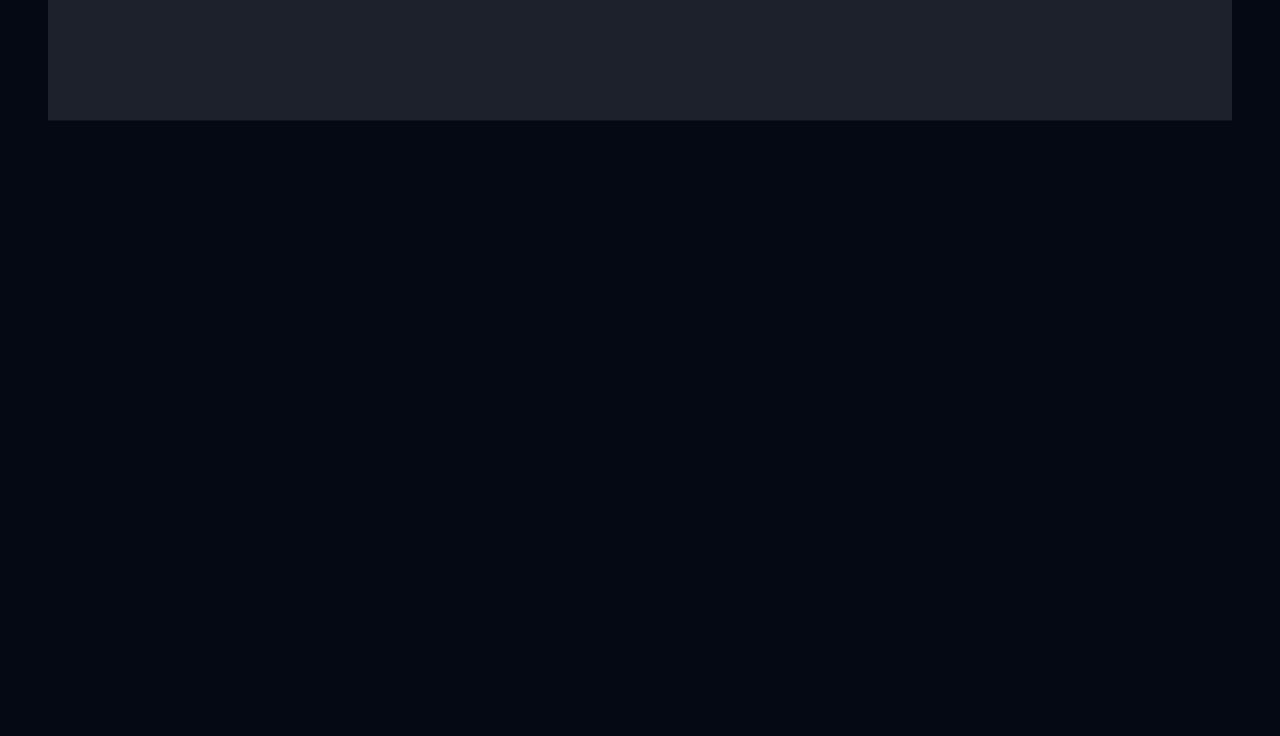
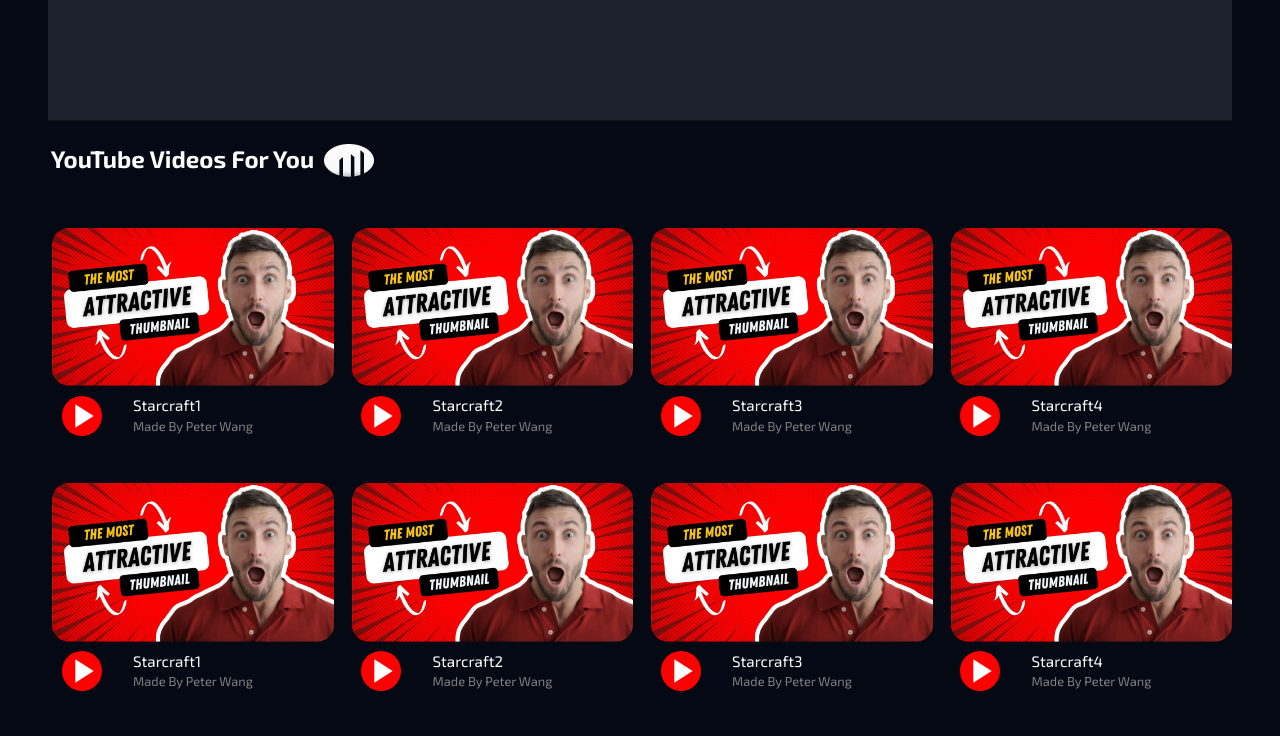
Before and after one commit to UOA-CS732-SE750-Students-2024/project-group-noble-nightingales, a React (Vite) app in the folder frontend/frontend-react/: page /youtube in a window 1280 px wide. Shown: the part 1240-1976 px from the top of the page. Before the commit the page ends 1361 px from the top, so only its background shows below. Built offline with nearby package versions, Linux system fonts and the light colour scheme.

Commit message:
YouTube page accomplished

```diff
--- a/frontend/frontend-react/src/Components/YouTube/PopularRow/PopularRow.jsx
+++ b/frontend/frontend-react/src/Components/YouTube/PopularRow/PopularRow.jsx
@@ -83,7 +83,6 @@ export default function PopularRow() {
       <div className="right">
         <ThemeProvider theme={theme}>
           <TextField
-            fullWidth
             id="outlined-search"
             type="search"
             variant="outlined"
@@ -94,6 +93,7 @@ export default function PopularRow() {
                 backgroundColor: "#FFFFFF19",
                 borderRadius: "0.2vh",
                 height: "5.5vh",
+                width: "58vw",
               },
               endAdornment: (
                 <InputAdornment position="end">
--- a/frontend/frontend-react/src/Components/YouTube/PopularRow/PopularRowCSS/PopularRow.css
+++ b/frontend/frontend-react/src/Components/YouTube/PopularRow/PopularRowCSS/PopularRow.css
@@ -16,19 +16,24 @@
 }
 
 .PopularRow-container .right .topVideoList {
+    display: flex;
     list-style-type: none;
     padding-top: 1.8vh;
-    margin-left: -1.3vw;
-    display: flex
+    margin-left: -1.9vw
 }
 
 .PopularRow-container .right .topVideoListElement {
     display: flex;
     flex-direction: column;
     align-items: center;
-    padding-right: 1.8vw;
+    padding-right: 1.8vw; /* element gap*/
 }
 
 .PopularRow-container .right .topVideoImage {
     width: 27vw;
+    transition: width 0.5s ease-in-out;
 }
+
+.PopularRow-container .right .topVideoImage:hover {
+    width: 29vw;
+}
--- /dev/null
+++ b/frontend/frontend-react/src/Components/YouTube/YouTubeRow/YouTubeRow.jsx
@@ -0,0 +1,79 @@
+import "./YouTubeRowCSS/YouTubeRow.css";
+import PlayArrowIcon from "@mui/icons-material/PlayArrow";
+import YouTubeCover from "../../../assets/YouTubeCover.png";
+import StatsIcon from "../../../assets/StatsIcon.png";
+import { NavLink } from "react-router-dom";
+
+export default function YouTubeRow() {
+  // Might need to refactor dummy data lists alongside subsequent <li> components to reduce code duplication
+  const dummyTopVideos = [
+    {
+      imageURL: YouTubeCover,
+      name: "Starcraft1",
+      author: "Peter Wang",
+    },
+    {
+      imageURL: YouTubeCover,
+      name: "Starcraft2",
+      author: "Peter Wang",
+    },
+    {
+      imageURL: YouTubeCover,
+      name: "Starcraft3",
+      author: "Peter Wang",
+    },
+    {
+      imageURL: YouTubeCover,
+      name: "Starcraft4",
+      author: "Peter Wang",
+    },
+  ];
+
+  // Function to render the video list
+  const renderVideoList = (videos) => {
+    return (
+      <ul className="videoList">
+        {videos.map((topVideo) => (
+          <li className="videoListElement" key={topVideo.name}>
+            <NavLink to="/youtube">
+              <img
+                className="videoImage"
+                src={topVideo.imageURL}
+                alt={topVideo.name}
+              />
+            </NavLink>
+            <div className="videoInfo-container">
+              <PlayArrowIcon className="playArrow" />
+              <div className="videoInfo">
+                <span style={{ fontSize: "1.9vh" }}>{topVideo.name}</span>
+                <span style={{ fontSize: "1.6vh", color: "gray" }}>
+                  Made By {topVideo.author}
+                </span>
+              </div>
+            </div>
+          </li>
+        ))}
+      </ul>
+    );
+  };
+
+  return (
+    <div className="YouTubeRow-container">
+      <h2>
+        YouTube Videos For You
+        <img
+          src={StatsIcon}
+          alt="Popular video star"
+          style={{
+            marginRight: "1vw",
+            verticalAlign: "-1.2vh",
+            marginLeft: "0.8vw",
+          }}
+        />
+      </h2>
+      {renderVideoList(dummyTopVideos)}
+      {renderVideoList(dummyTopVideos)}
+      {renderVideoList(dummyTopVideos)}
+    </div>
+  );
+}
--- /dev/null
+++ b/frontend/frontend-react/src/Components/YouTube/YouTubeRow/YouTubeRowCSS/YouTubeRow.css
@@ -0,0 +1,62 @@
+.YouTubeRow-container{
+    display: flex;
+    flex-direction: column;
+    /* font-size: 2vw; */
+    padding: 6.33vh ;
+    padding-top: 0;
+    z-index: 2;
+}
+
+.YouTubeRow-container .video{
+    display: flex;
+    flex-direction: column;
+}
+
+.YouTubeRow-container .videoList{
+    display: flex;
+    list-style-type: none;
+    padding-top: 1.8vh;
+    margin-left: -3vw
+}
+
+.YouTubeRow-container .videoList .videoListElement{
+    display: flex;
+    flex-direction: column;
+    align-items: center;
+    padding-right: 1.4vw; /* element gap*/
+}
+
+.YouTubeRow-container .videoList .videoListElement .videoImage{
+    display: flex;
+    flex-direction: column;
+    align-items: center;
+    width: 22vw;
+    transition: width 0.5s ease-in-out;
+}
+
+.YouTubeRow-container .videoList .videoListElement .videoImage:hover {
+    width: 24vw;
+}
+
+.YouTubeRow-container .videoList .videoInfo-container{
+    display: flex;
+    margin-top: 1vh;
+}
+
+.YouTubeRow-container .videoList .videoInfo-container .playArrow{
+    position: absolute;
+    transform: translate(-50%, -50%);
+    background-color: red;
+    border-radius: 50%;
+    width: 40px; /* Adjust the width to fit the design */
+    height: 40px; /* Adjust the height to fit the design */
+    display: flex;
+    margin-left: -4vw;
+    margin-top: 2.7vh;
+}
+
+.YouTubeRow-container .videoList .videoInfo{
+    display: flex;
+    flex-direction: column;
+    align-items: self-start;
+}
--- a/frontend/frontend-react/src/Pages/YouTubePage/YouTube.jsx
+++ b/frontend/frontend-react/src/Pages/YouTubePage/YouTube.jsx
@@ -1,6 +1,7 @@
 import "./YouTubeCSS/YouTube.css";
 import PopularRow from "../../Components/YouTube/PopularRow/PopularRow";
 import AIRecommendationRow from "../../Components/Spotify/AIRecommendationRow/AIRecommendationRow";
+import YouTubeRow from "../../Components/YouTube/YouTubeRow/YouTubeRow";
 
 export default function YouTube() {
   return (
@@ -13,6 +14,9 @@ export default function YouTube() {
         <div>
           <AIRecommendationRow />
         </div>
+        <div>
+          <YouTubeRow />
+        </div>
       </div>
     </div>
   );
```
